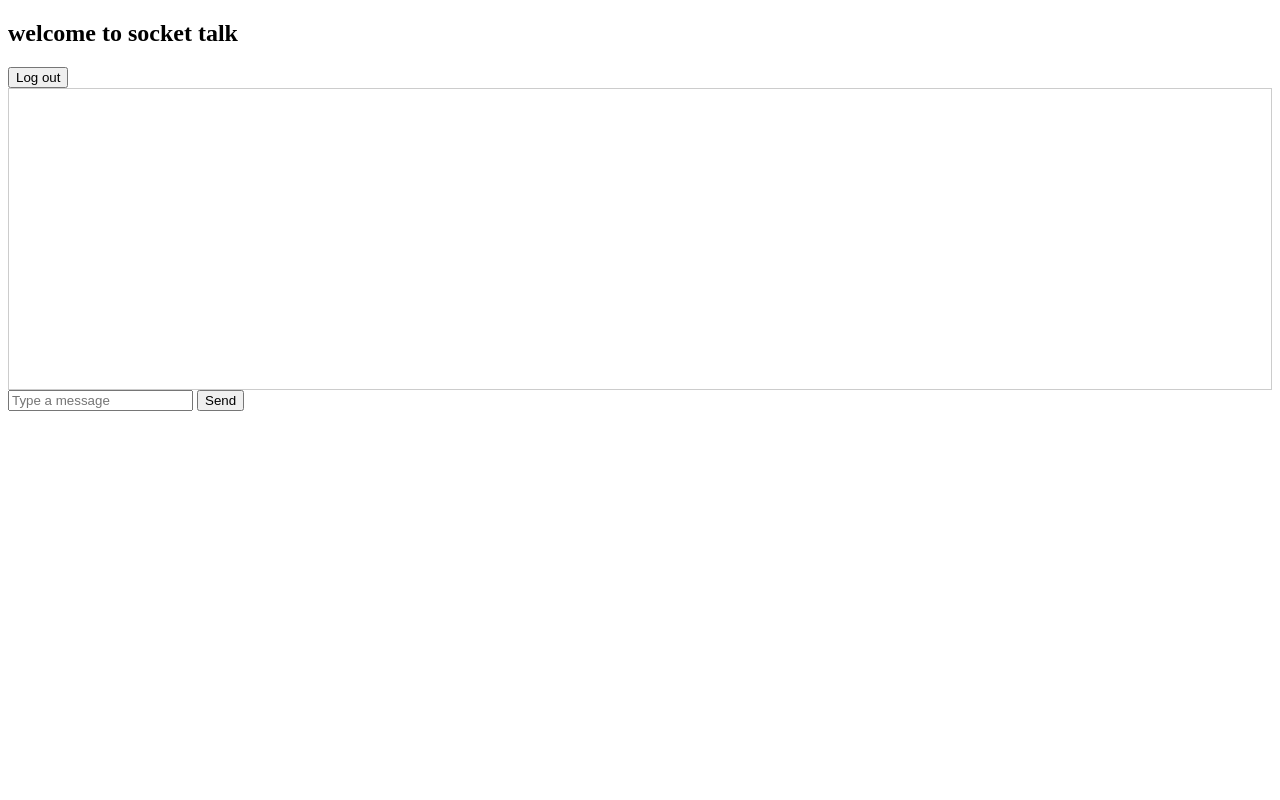
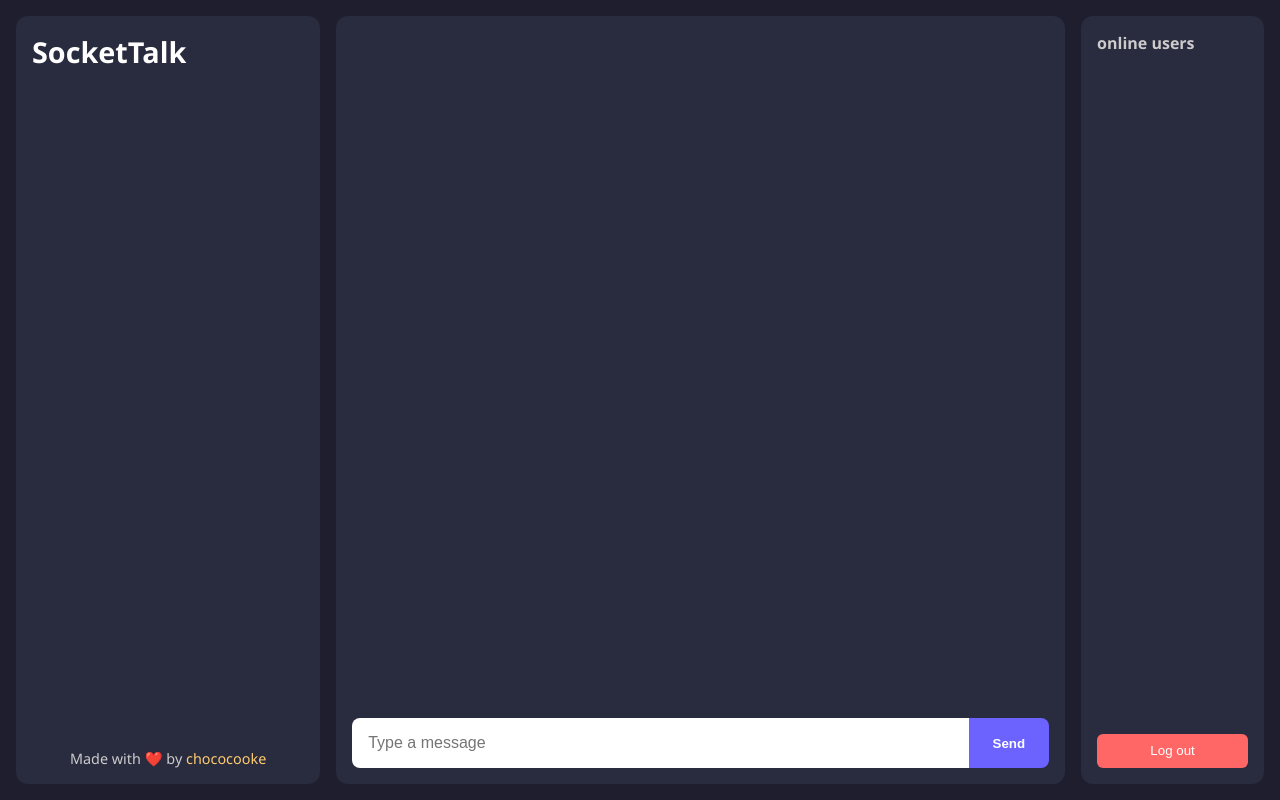
Before and after one commit to chococooke/socket-talk, a website with bundled scripts: page public/chat.html in a window 1280 px wide. Built offline with nearby package versions, Linux system fonts and the light colour scheme; no server answers; sample sign-in values are in the browser's storage.

Commit message:
update frontend styles

```diff
--- a/public/chat.html
+++ b/public/chat.html
@@ -6,17 +6,43 @@
     <title>Document</title>
     <script src="https://cdnjs.cloudflare.com/ajax/libs/socket.io/4.8.1/socket.io.min.js"></script>
     <script src="https://cdn.jsdelivr.net/npm/axios/dist/axios.min.js"></script>
+    <link rel="stylesheet" href="/styles.css" />
+    <link
+      rel="stylesheet"
+      href="https://cdnjs.cloudflare.com/ajax/libs/font-awesome/6.4.0/css/all.min.css"
+    />
   </head>
   <body>
-    <h2>welcome to socket talk</h2>
-    <button onclick="logout()">Log out</button>
-    <div id="groupList"></div>
-    <div
-      id="messageList"
-      style="border: 1px solid #ccc; height: 300px; overflow-y: auto"
-    ></div>
-    <input type="text" id="messageInput" placeholder="Type a message" />
-    <button id="sendBtn">Send</button>
-    <script type="module" src="/js/chat.js"></script>
+    <div id="app">
+      <div class="main">
+        <!-- Left sidebar-->
+        <div class="container">
+          <h1>SocketTalk</h1>
+          <div id="groupList"></div>
+          <footer>
+            Made with ❤️ by
+            <a href="https://github.com/chococooke">chococooke</a>
+          </footer>
+        </div>
+
+        <!-- chat area -->
+        <div class="container chat-area">
+          <div id="messageList"></div>
+          <div class="chat-form">
+            <input type="text" id="messageInput" placeholder="Type a message" />
+            <button id="sendBtn">Send</button>
+          </div>
+        </div>
+        <!-- right sidebar -->
+
+        <div class="container">
+          <ul>
+            <li><h4>online users</h4></li>
+          </ul>
+          <button onclick="logout()">Log out</button>
+        </div>
+      </div>
+    </div>
   </body>
+  <script type="module" src="/js/chat.js"></script>
 </html>
--- a/public/js/ui.js
+++ b/public/js/ui.js
@@ -31,7 +31,14 @@ export function renderMessages(messages) {
   messages.forEach((msg) => {
     const div = document.createElement("div");
     div.className = "message";
-    div.innerText = `${msg.User.username}: ${msg.text}`;
+    // div.innerText = `${msg.User.username}: ${msg.text}`;
+    if (msg.User.username === state.currentUser.username) {
+      div.classList.add("sent");
+    } else {
+      div.classList.add("received");
+    }
+    div.innerHTML = `<strong style="color:black;">${msg.User.username}</strong> <p>${msg.text}<p>`;
+
     container.appendChild(div);
   });
 }
@@ -39,9 +46,19 @@ export function renderMessages(messages) {
 export function appendMessage(msg) {
   const container = document.getElementById("messageList");
   const div = document.createElement("div");
+  div.className = "message";
+  if (msg.username !== state.currentUser.username) {
+    div.classList.add("recevied");
+  } else{
+    div.classList.add("sent");
+  }
 
-  div.className = "message";
-  div.innerText = `${msg.username}: ${msg.text}`;
+  div.innerHTML = `<strong style="color:black;">${msg.username}</strong> <p>${msg.text}<p>`;
 
   container.appendChild(div);
+
+  container.scrollTo({
+    top: container.scrollHeight,
+    behavior: "smooth",
+  });
 }
--- a/public/styles.css
+++ b/public/styles.css
@@ -0,0 +1,195 @@
+*,
+*::after,
+*::before {
+  padding: 0;
+  margin: 0;
+  box-sizing: border-box;
+}
+
+html {
+  font-family: 'Segoe UI', Tahoma, Geneva, Verdana, sans-serif;
+}
+
+body {
+  background-color: #1e1e2f;
+  color: #f4f4f4;
+  height: 100vh;
+  overflow: hidden;
+}
+
+.main {
+  display: flex;
+  height: 100vh;
+  gap: 1rem;
+  padding: 1rem;
+}
+
+.container {
+  border-radius: 12px;
+  overflow: hidden;
+  display: flex;
+  flex-direction: column;
+  background-color: #292b3e;
+}
+
+.container:first-child {
+  width: 25%;
+  padding: 1rem;
+  justify-content: space-between;
+}
+
+.container:nth-child(2) {
+  width: 60%;
+  justify-content: space-between;
+  padding: 1rem;
+}
+
+.container:nth-child(3) {
+  width: 15%;
+  padding: 1rem;
+}
+
+h1 {
+  font-size: 1.8rem;
+  color: #fff;
+  margin-bottom: 1rem;
+}
+
+footer {
+  font-size: 0.9rem;
+  text-align: center;
+  color: #ccc;
+}
+
+footer a {
+  color: #ffcc70;
+  text-decoration: none;
+}
+
+#groupList {
+  flex: 1;
+  overflow-y: auto;
+  padding: 0.5rem 0;
+}
+
+.group-item {
+  background-color: #393c56;
+  color: #fff;
+  padding: 0.6rem 1rem;
+  margin-bottom: 0.5rem;
+  border-radius: 8px;
+  cursor: pointer;
+  transition: all 0.2s ease-in-out;
+}
+
+.group-item:hover {
+  background-color: #555879;
+}
+
+#messageList {
+  flex: 1;
+  overflow-y: auto;
+  padding-right: 0.5rem;
+  display: flex;
+  flex-direction: column;
+}
+
+.message {
+  background-color: #393c56;
+  color: #fff;
+  padding: 0.8rem 1rem;
+  border-radius: 12px;
+  margin: 0.5rem 0;
+  max-width: 70%;
+  word-wrap: break-word;
+}
+
+.sent {
+  background-color: #6c63ff;
+  align-self: flex-end;
+  color: #fff;
+}
+
+.received {
+  align-self: flex-start;
+  background-color: #393c56;
+}
+
+.chat-form {
+  display: flex;
+  margin-top: 1rem;
+  height: 50px;
+}
+
+.chat-form input {
+  flex: 1;
+  padding: 0 1rem;
+  border: none;
+  border-radius: 8px 0 0 8px;
+  outline: none;
+  font-size: 1rem;
+}
+
+.chat-form button {
+  padding: 0 1.5rem;
+  border: none;
+  border-radius: 0 8px 8px 0;
+  background-color: #6c63ff;
+  color: white;
+  font-weight: bold;
+  cursor: pointer;
+  transition: background-color 0.2s ease-in-out;
+}
+
+.chat-form button:hover {
+  background-color: #5b52d8;
+}
+
+.container:nth-child(3) ul {
+  list-style: none;
+  padding: 0;
+}
+
+.container:nth-child(3) ul li {
+  margin-bottom: 0.8rem;
+  color: #ccc;
+}
+
+.container:nth-child(3) button {
+  margin-top: auto;
+  padding: 0.6rem;
+  border-radius: 6px;
+  background-color: #ff6666;
+  border: none;
+  color: white;
+  cursor: pointer;
+  transition: 0.2s;
+}
+
+.container:nth-child(3) button:hover {
+  background-color: #e54b4b;
+}
+
+
+
+
+
+/* scrollbars */
+
+::-webkit-scrollbar{
+    width: 8px;
+}
+
+::-webkit-scrollbar-track{
+    background: transparent;
+}
+
+::-webkit-scrollbar-thumb{
+    background-color: #888;
+    border-radius: 10px;
+    transition: background 0.3s ease-in-out;
+}
+
+::-webkit-scrollbar-thumb:hover{
+    background-color: #aaa;
+}
```
